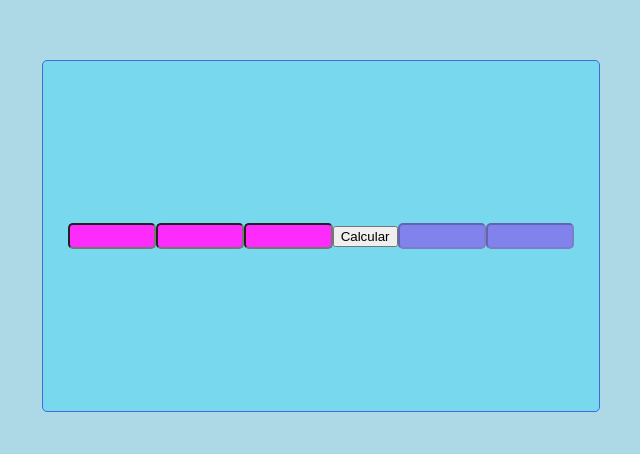
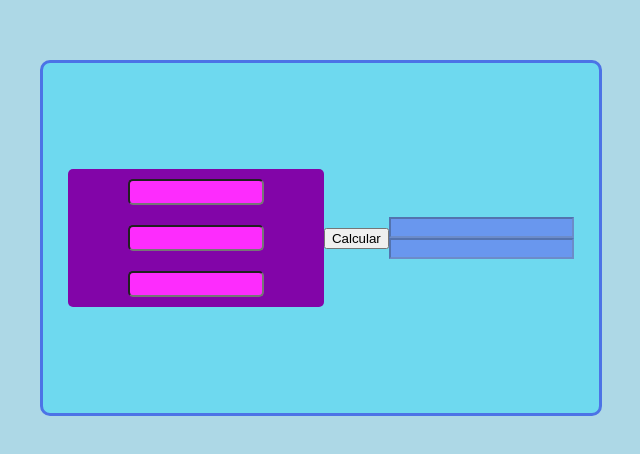
Before and after one commit to Nunes-Willi/Calculadoradebaskara, a plain HTML site: page index.html in a window 1280 px wide. Shown: the part 160-614 px from the top of the page, without its empty margins (319-959 px from the left). Drawn offline with Linux system fonts and the light colour scheme.

Commit message:
index.html style

```diff
--- a/index.html
+++ b/index.html
@@ -10,14 +10,23 @@
 <body>
 
     <main class="Toman">
-        <Input type="number" id="vA">
-        <Input type="number" id="vB">
-        <Input type="number" id="vC">
+
+        <div class="inputs">
+
+            <Input type="number" id="vA">
+            <Input type="number" id="vB">
+            <Input type="number" id="vC">
+
+        </div>
+
         <button id="btnCalcular">Calcular</button>
 
 
-        <input type="text" disabled id="inputx1">
-        <input type="text" disabled id="inputx2">
+        <div class="resultado">
+            <input type="text" disabled id="inputx1">
+            <input type="text" disabled id="inputx2">
+        </div>
+
     </main>
 
     <script src="Baka.js"></script>
--- a/style.css
+++ b/style.css
@@ -4,23 +4,38 @@ main {
     align-items: center;
     margin: auto;
     margin-top: 220px;
+    text-align: center;
+    border-radius: 10px;
 }
 
 .Toman {
-    border: 1px solid royalblue;
-    border-radius: 5px;
+    border: 3px solid rgb(76, 115, 230);
     padding: 25px;
     height: 300px;
     width: 40%;
-    background-color:rgba(0, 217, 255, 0.308);
+    background-color:rgba(0, 217, 255, 0.363);
 }
 
-.Toman input {
+.inputs input {
     background-color: rgb(253, 44, 253);
    margin: 10px 0px;
    height: 20px;
    width: 50%;
    border-radius: 5px;
+}
+
+.inputs {
+    background-color: rgb(130, 5, 168);
+    border-radius: 5px;
+}
+
+.resultado {
+    background-color: rgb(111, 111, 241);
+    border-radius: 5px;
+}
+
+.resultado input {
+    background-color: rgb(105, 151, 238);
 }
 
 #resultadox1 {
@@ -47,14 +62,6 @@ main {
 
 }
 
-#inputx1 {
-    background-color: rgb(130, 130, 236);
-}
-
-#inputx2 {
-    background-color: rgb(130, 130, 236);
-}
-
 body {
     background-color: lightblue;
 }
```
